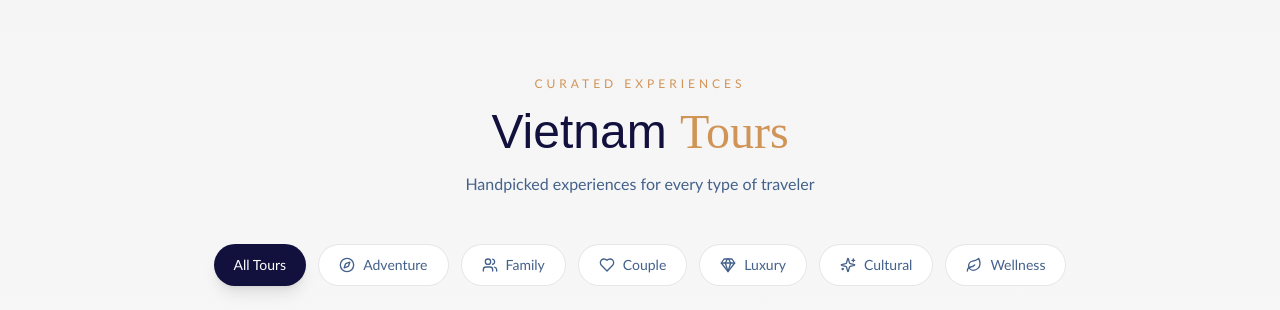
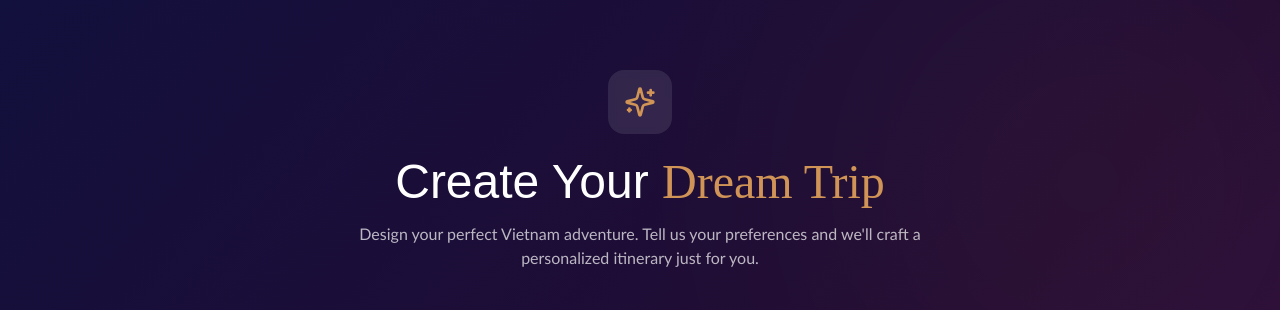
Before and after one commit to PP-2412/TrawelGuidelines, a Next.js app: page /vietnam in a window 1280 px wide. Shown: the part 490-800 px from the top of the page. Built offline with nearby package versions, Linux system fonts and the light colour scheme; a web font is replaced by a local one.

Commit message:
Update page.tsx

```diff
--- a/app/vietnam/page.tsx
+++ b/app/vietnam/page.tsx
@@ -5,6 +5,7 @@ import { useSearchParams } from 'next/navigation'
 import Navbar from '@/components/shared/Navbar'
 import Footer from '@/components/shared/Footer'
 import CountryHero from '@/components/Destinations/CountryHero'
+import CreateYourOwn from '@/components/Destinations/CreateYourOwn'
 import ToursSection from '@/components/Destinations/ToursSection'
 import ResortsSection from '@/components/Destinations/ResortsSection'
 import { vietnamData } from '@/components/Destinations/destinationsData'
@@ -17,6 +18,7 @@ function VietnamContent() {
   return (
     <>
       <CountryHero country={vietnamData} />
+      <CreateYourOwn countryName={vietnamData.name} />
       <ToursSection
         tours={vietnamData.tours}
         countryName={vietnamData.name}
```
